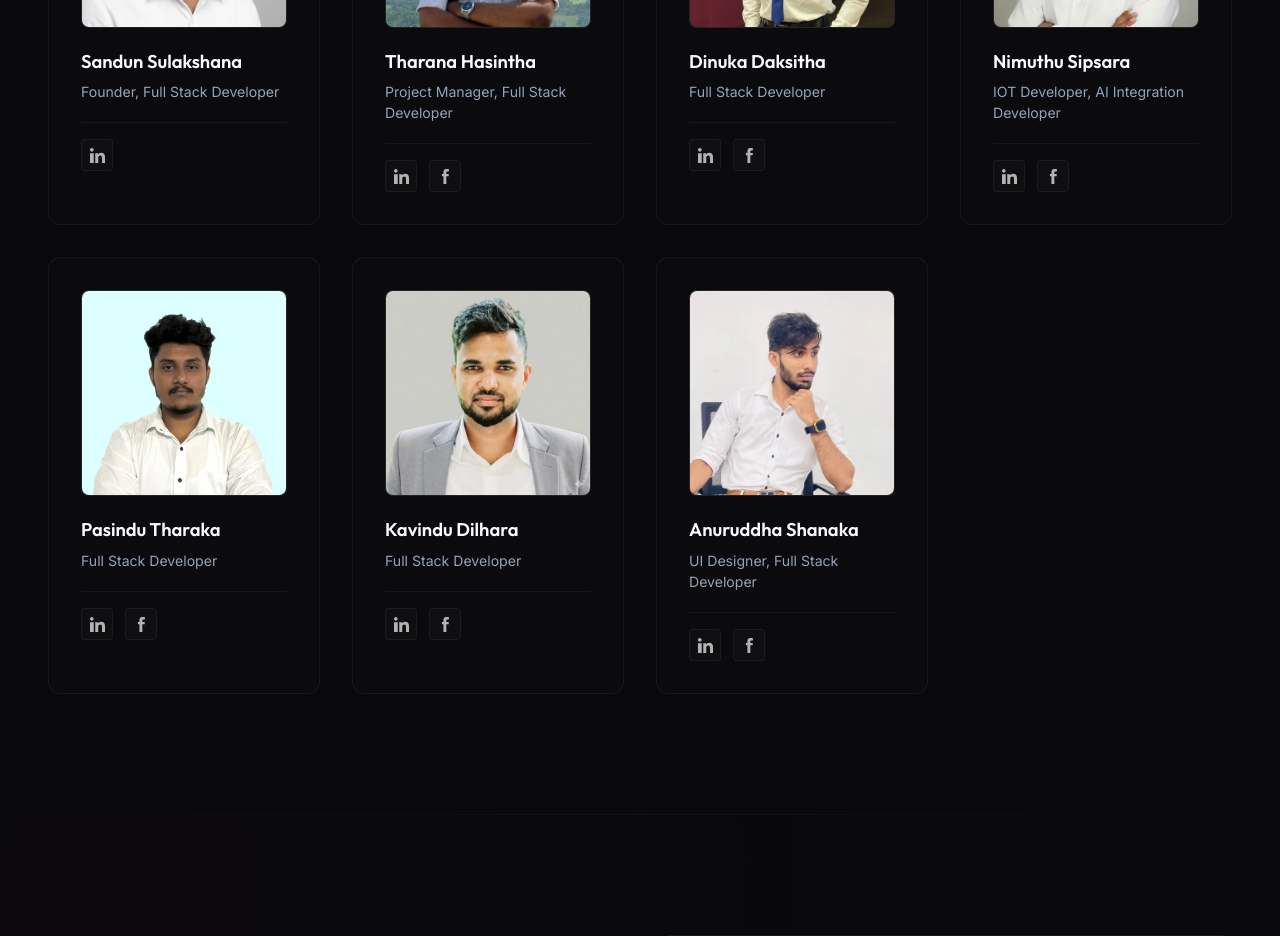
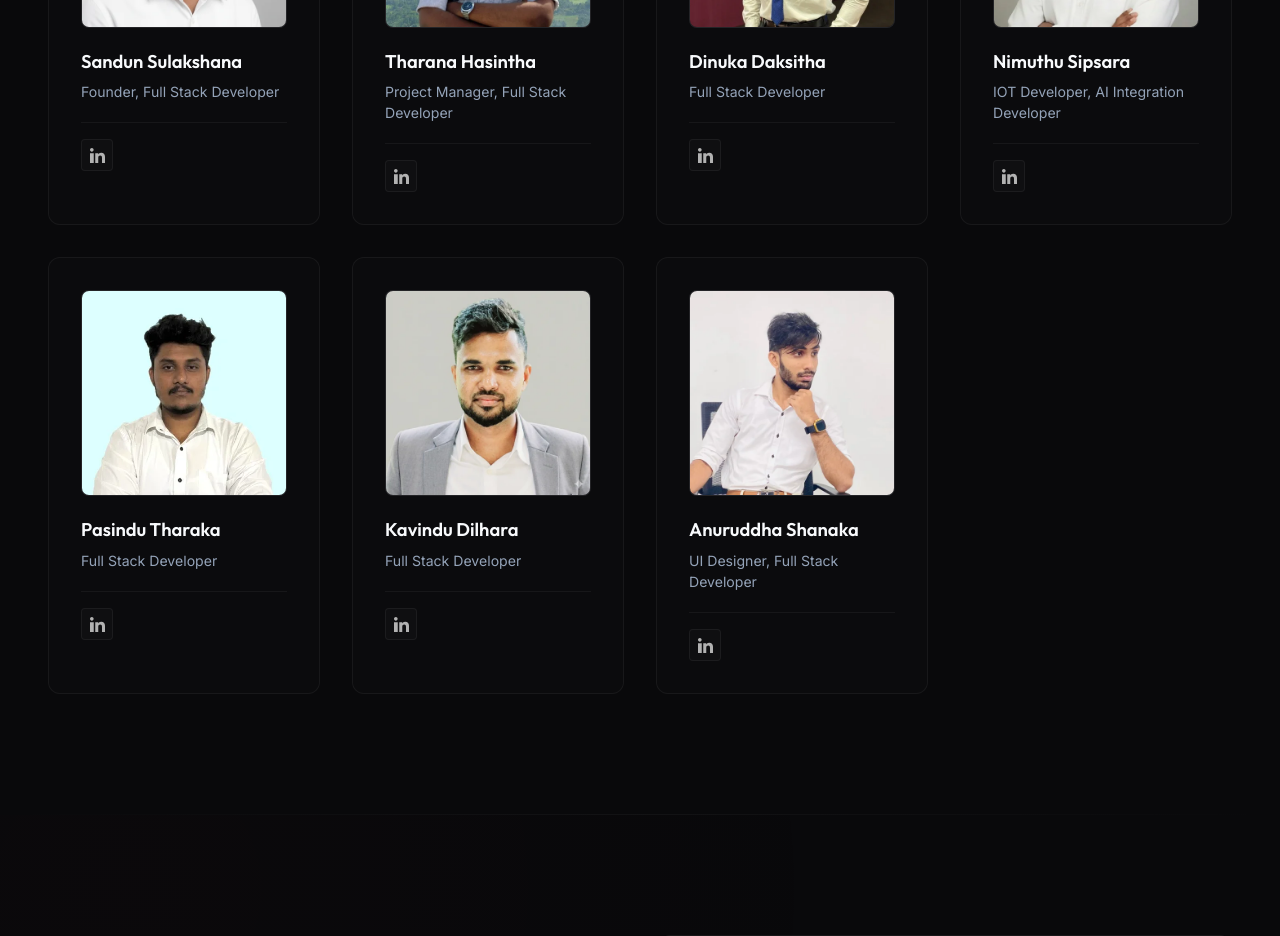
Before and after one commit to DinukaD-24/roviotek-site, a React (Vite) app: page / in a window 1280 px wide. Shown: the part 7960-8896 px from the top of the page. Built offline with nearby package versions, Linux system fonts and the light colour scheme.

Commit message:
feat:added new changes to social media links

```diff
--- a/src/App.jsx
+++ b/src/App.jsx
@@ -63,43 +63,43 @@ const team = [
     name: "Sandun Sulakshana",
     role: "Founder, Full Stack Developer",
     avatar: sandunImg,
-    socials: { linkedin: "https://www.linkedin.com/in/sandun-sulakshana-465188328/", github: "https://github.com/sandun80"}
+    socials: { linkedin: "https://www.linkedin.com/in/sandun-sulakshana-465188328/"}
   },
   {
     name: "Tharana Hasintha",
     role: "Project Manager, Full Stack Developer",
     avatar: tharanaImg,
-    socials: { linkedin: "https://www.linkedin.com/in/tharanahasintha/", facebook: "https://facebook.com", instagram: "https://instagram.com" }
+    socials: { linkedin: "https://www.linkedin.com/in/tharanahasintha/" }
   },
   {
     name: "Dinuka Daksitha",
     role: "Full Stack Developer",
     avatar: dinukaImg,
-    socials: { linkedin: "https://www.linkedin.com/in/dinuka-ilangakoon-3ab81a335/", facebook: "https://facebook.com", instagram: "https://instagram.com" }
+    socials: { linkedin: "https://www.linkedin.com/in/dinuka-ilangakoon-3ab81a335/" }
   },
   {
     name: "Nimuthu Sipsara",
     role: "IOT Developer, AI Integration Developer",
     avatar: nimuthuImg,
-    socials: { linkedin: "https://www.linkedin.com/in/nimuthusw/", facebook: "https://facebook.com", instagram: "https://instagram.com" }
+    socials: { linkedin: "https://www.linkedin.com/in/nimuthusw/" }
   },
   {
     name: "Pasindu Tharaka",
     role: "Full Stack Developer",
     avatar: pasinduImg,
-    socials: { linkedin: "https://www.linkedin.com/in/pasindu-tharaka-1a660a333/", facebook: "https://facebook.com", instagram: "https://instagram.com" }
+    socials: { linkedin: "https://www.linkedin.com/in/pasindu-tharaka-1a660a333/"}
   },
   {
     name: "Kavindu Dilhara",
     role: "Full Stack Developer",
     avatar: kavinduImg,
-    socials: { linkedin: "https://www.linkedin.com/in/kavindu-jayasinghe-877174335/", facebook: "https://facebook.com", instagram: "https://instagram.com" }
+    socials: { linkedin: "https://www.linkedin.com/in/kavindu-jayasinghe-877174335/"}
   },
   {
     name: "Anuruddha Shanaka",
     role: "UI Designer, Full Stack Developer",
     avatar: anuruddhaImg,
-    socials: { linkedin: "https://www.linkedin.com/in/anuruddha-shanaka-687056380/", facebook: "https://facebook.com", instagram: "https://instagram.com" }
+    socials: { linkedin: "https://www.linkedin.com/in/anuruddha-shanaka-687056380/" }
   }
 ];
 
@@ -387,6 +387,7 @@ const handleFormSubmit = async (e) => {
     </svg>
   ];
 
+
   return (
     <>
       <ScrollProgress />
@@ -663,12 +664,12 @@ const handleFormSubmit = async (e) => {
             <div className="contact-left-footer">
               <div className="contact-socials-row">
                 <Magnetic>
-                  <a href="#contact" className="social-anchor">
+                  <a href="https://www.linkedin.com/company/roviotek-solutions/" className="social-anchor">
                     <img src={linkedinSvg} alt="LinkedIn" className="social-icon" />
                   </a>
                 </Magnetic>
                 <Magnetic>
-                  <a href="#contact" className="social-anchor">
+                  <a href="https://www.facebook.com/profile.php?id=61584473162705" className="social-anchor">
                     <img src={facebookSvg} alt="Facebook" className="social-icon" />
                   </a>
                 </Magnetic>
@@ -887,6 +888,7 @@ const handleFormSubmit = async (e) => {
           </div>
         </div>
       )}
+
     </>
   );
 }
```
